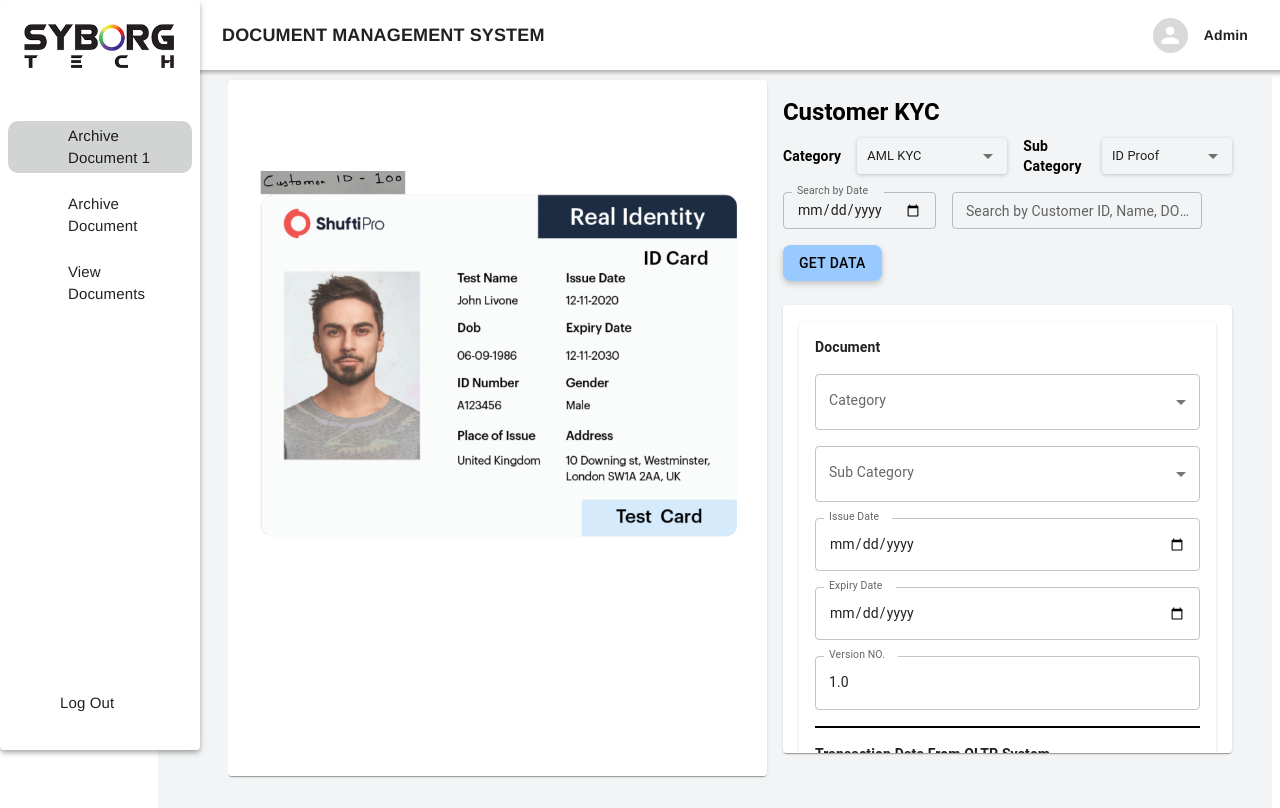
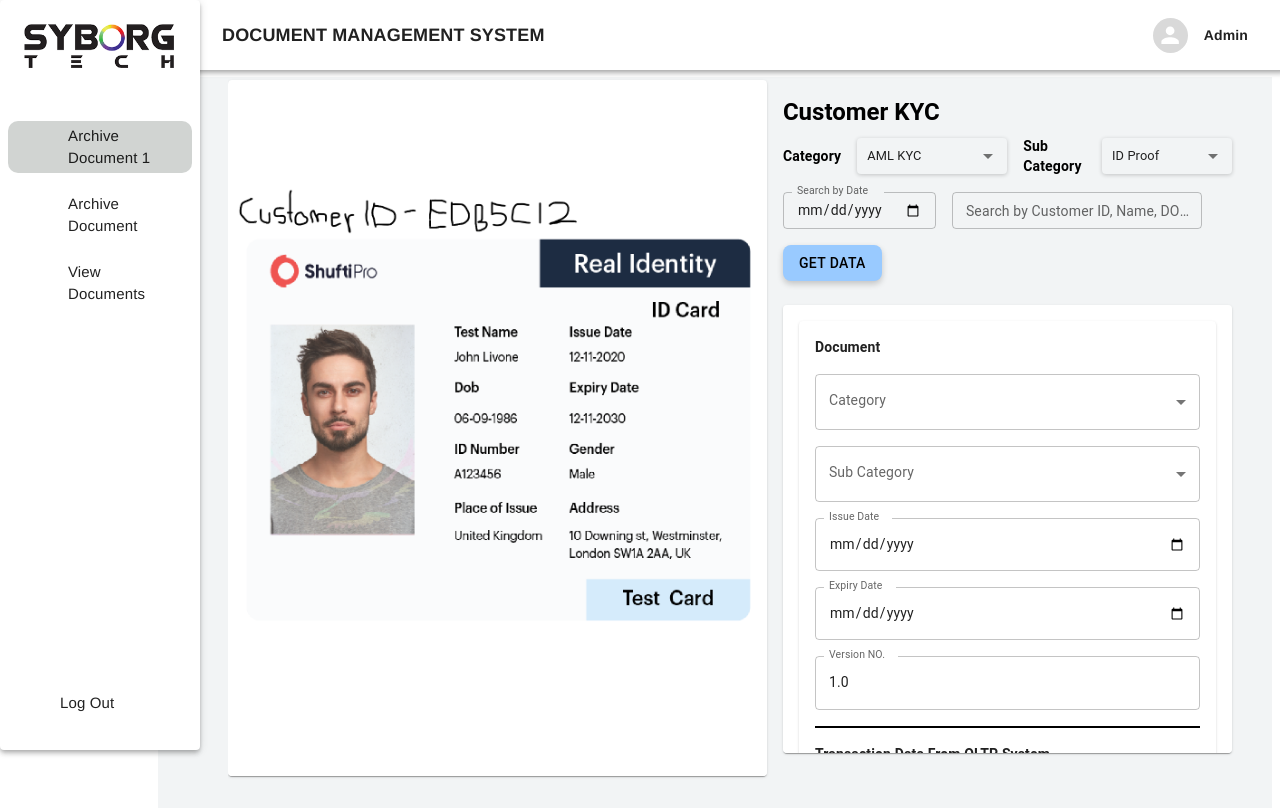
Before and after one commit to snehalku/Document-Management-System, a React (Vite) app: page /archiveDocument1 in a window 1280 px wide. Built offline with nearby package versions, Linux system fonts and the light colour scheme; some icons are missing.

Commit message:
Changes in archived document

```diff
--- a/src/Pages/Archive1.jsx
+++ b/src/Pages/Archive1.jsx
@@ -15,7 +15,7 @@ import {
   Divider,
 } from "@mui/material";
 import ID from "../assets/ID.jpg";
-import Doc from "../assets/Doc.png";
+import Doc2 from "../assets/Doc2.png";
 
 import { useState } from "react";
 
@@ -61,7 +61,7 @@ const Archive1 = () => {
           <Box sx={{ width: "100%", height: "auto" }}>
             <CardMedia
               component="img"
-              image={Doc}
+              image={Doc2}
               alt="Document"
               sx={{
                 width: "100%",
```
Also changed, not shown: src/assets/Doc2.png (added).
